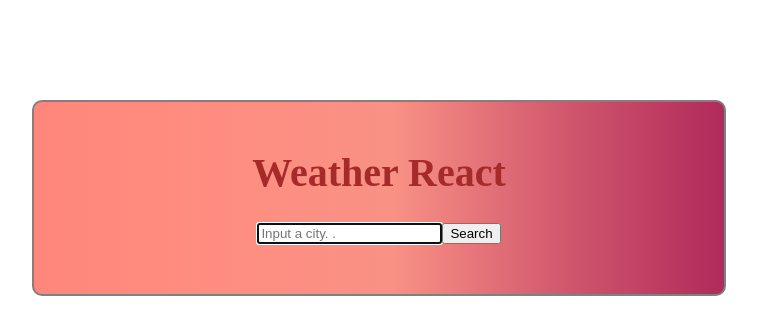
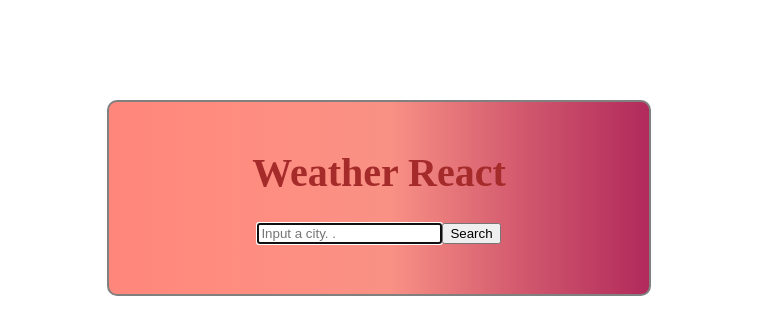
Before and after one commit to bhingkay/react-weather, a React (Create React App) app: page / in a window 1280 px wide. Shown: the top 334 px of the page, without its empty margins (261-1018 px from the left). Built offline with nearby package versions, Linux system fonts and the light colour scheme.

Commit message:
Update App.css

```diff
--- a/src/App.css
+++ b/src/App.css
@@ -14,7 +14,7 @@
   border: 2px solid grey;
   border-radius: 10px;
   background-size: cover;
-  max-width: 650px;
+  max-width: 500px;
   margin: 100px auto;
   background-image: linear-gradient(
     to right,
```
